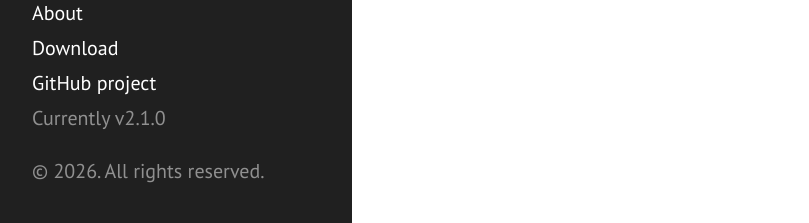
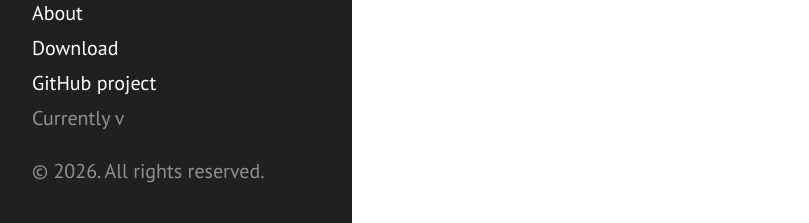
Before and after one commit to zackaryhorton/zackaryhorton.github.io, a Jekyll site: the page built from projects.md, in a window 1280 px wide. Shown: the part 674-897 px from the top of the page, without its empty margins (8-817 px from the left). Built offline with Jekyll 4.4.1, drawn with Linux system fonts in a browser that asks for light colours; Markdown is read by kramdown in place of the engine named in the settings.

Commit message:
Update _config.yml

```diff
--- a/_config.yml
+++ b/_config.yml
@@ -10,17 +10,3 @@ relative_permalinks: true
 title:            Hyde
 tagline:          'A Jekyll theme'
 description:      'A brazen two-column <a href="http://jekyllrb.com" target="_blank">Jekyll</a> theme that pairs a prominent sidebar with uncomplicated content. Made by <a href="https://twitter.com/mdo" target="_blank">@mdo</a>.'
-url:              http://hyde.getpoole.com
-baseurl:          /
-
-author:
-  name:           'Mark Otto'
-  url:            https://twitter.com/mdo
-
-paginate:         5
-
-# Custom vars
-version:          2.1.0
-
-github:
-  repo:           https://github.com/poole/hyde
```
